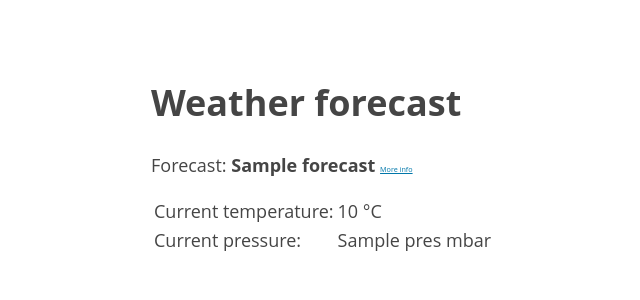
After one commit to 13621/m5stack-weather, a Flask app: template webserver/src/templates/root.html in a window 1280 px wide. The commit adds this page. Shown: the top 300 px of the page, without its empty margins (89-729 px from the left). Run offline with Flask 3, Linux system fonts and the light colour scheme; the template is opened without the code that fills it: most values are stand-ins (such as "Sample title", 1, 10 or a date in 2020).

```diff
--- a/docker-compose.yaml
+++ b/docker-compose.yaml
@@ -33,7 +33,7 @@ services:
       MQTT_PASSWORD: ${MQTT_PASSWORD}
 
   webserver:
-    image: cot_webserver_prod
+    image: cot_webserver_prod:latest
     restart: unless-stopped
     depends_on:
       - redis
--- a/mqtt/mqtt_dummy_publisher/pyproject.toml
+++ b/mqtt/mqtt_dummy_publisher/pyproject.toml
@@ -9,6 +9,7 @@ packages = [{include = "src"}]
 [tool.poetry.dependencies]
 python = "^3.11"
 paho-mqtt = "^2.0.0"
+numpy = "^1.26.4"
 
 [tool.poetry.scripts]
 mqtt_dummy_publisher = 'src.mqtt_dummy_publisher:main'
--- a/webserver/src/app.py
+++ b/webserver/src/app.py
@@ -5,32 +5,59 @@ import base64
 
 from flask import Flask, render_template
 from .redis_client import RedisClient
-from .weather_calc import WeatherForecast
+from .weather_calc import WeatherForecast, ZAMBRETTI_VALUES
 
 
 app = Flask(__name__)
+rdscl = RedisClient(os.environ.get("REDIS_HOSTNAME"), int(os.environ.get("REDIS_PORT")))
 
 
 @app.route('/')
 def root():
-    cl = RedisClient(os.environ.get("REDIS_HOSTNAME"), int(os.environ.get("REDIS_PORT")))
-
-    curtemp = cl.get_current_temperature()
-    curpres = cl.get_current_pressure()
-    pres_series = cl.get_pressure_series_three_hours()
+    curtemp = rdscl.get_current_temperature()
 
     fc = WeatherForecast(elevation=22,
                          temperature=curtemp,
-                         pressure_series=pres_series)
+                         pressure_series=rdscl.get_pressure_series_three_hours())
+
+    forecast, _ = fc.get_forecast()
+
+    return render_template('root.html',
+                           pres=fc.pressure,
+                           temp=curtemp,
+                           forecast=forecast)
+
+
+@app.route('/info')
+def info():
+    fc = WeatherForecast(elevation=22,
+                         temperature=rdscl.get_current_temperature(),
+                         pressure_series=rdscl.get_pressure_series_three_hours())
 
     forecast, zambretti_number = fc.get_forecast()
 
+    zambretti_table = [] # [('steady', 0, 'fine'), ...]
+
+    for p in ZAMBRETTI_VALUES.keys():
+        for z in ZAMBRETTI_VALUES[p].keys():
+            zambretti_table.append((p, z, ZAMBRETTI_VALUES[p][z]))
+
+    zambretti_table.sort(key=lambda x: x[1])
+
     graph_rgb_b64 = base64.b64encode(fc.get_pressure_graph()).decode('ascii')
 
-    return render_template('weather.html', pres=curpres, temp=curtemp, forecast=forecast, zambretti_number=zambretti_number, plot=graph_rgb_b64)
+    return render_template('info.html',
+                           pres=fc.pressure_sealevel,
+                           temp=fc.temperature,
+                           forecast=forecast,
+                           zambretti_number=zambretti_number,
+                           zambretti_table=zambretti_table,
+                           plot=graph_rgb_b64)
+
 
 def main():
     app.run()
 
+
 if __name__ == '__main__':
     main()
--- /dev/null
+++ b/webserver/src/templates/root.html
@@ -0,0 +1,29 @@
+<!DOCTYPE html>
+<html lang="de">
+
+	<head>
+		<title>Weather forecast</title>
+    		<link rel="stylesheet" type="text/css" href="{{ url_for('static', filename='main.css') }}">
+	</head>
+
+	<body>
+		<header>
+			<h1>Weather forecast</h1>
+		</header>
+		<div id="forecast">
+			<p>Forecast: <b>{{ forecast }}</b> <small><a href="{{ url_for('info') }}">More info</a></small></p>
+		</div>
+		<div id="valuetable">
+			<table id="values">
+				<tr>
+					<td>Current temperature:</td>
+					<td>{{ temp }} °C</td>
+				</tr>
+				<tr>
+					<td>Current pressure:</td>
+					<td>{{ pres }} mbar</td>
+				</tr>
+			</table>
+		</div>
+	</body>
+</html>
--- a/webserver/src/weather_calc.py
+++ b/webserver/src/weather_calc.py
@@ -60,8 +60,9 @@ class WeatherForecast:
     def __init__(self, elevation: int, temperature: int, pressure_series: list[tuple[int, float]]):
         self.elevation = elevation
         self.temperature = self._get_temp_kelvin(temperature)
+        self.pressure = pressure_series[-1][1]
         self.pressure_series = pressure_series
-        self.pressure_sealevel = self._get_pres_sealevel(self.pressure_series[-1][1], self.temperature, self.elevation)
+        self.pressure_sealevel = self._get_pres_sealevel(self.pressure, self.temperature, self.elevation)
 
 
     @staticmethod
@@ -103,21 +104,23 @@ class WeatherForecast:
         return output.getvalue()
 
     def get_pressure_trend(self) -> str:
-        fc = np.poly1d(self.pressure_linear_regressed_function_coefs())
+        coefs = self.pressure_linear_regressed_function_coefs()
+        print(coefs)
+        fc = np.poly1d(coefs)
         first_val = fc(self.pressure_series[0][1])
         last_val = fc(self.pressure_series[-1][1])
 
         diff = last_val - first_val
 
 
-        if self.pressure_sealevel < 1050 and self.pressure_sealevel > 985 and diff <= -1.6:
+        if self.pressure_sealevel < 1050 and self.pressure_sealevel > 985 and coefs[0] < 0:
             # between values and fall of 1.6 mbar
             return 'falling'
 
-        if self.pressure_sealevel < 1030 and self.pressure_sealevel > 947 and diff >= 1.6:
+        if self.pressure_sealevel < 1030 and self.pressure_sealevel > 947 and coefs[0] > 0:
             return 'rising'
 
-        if self.pressure_sealevel < 1033 and self.pressure_sealevel > 960:
+        if self.pressure_sealevel < 1033 and self.pressure_sealevel > 960:# and (diff < 1.6 or diff > -1.6):
             return 'steady'
 
         return 'unknown'
```
Also changed, not shown: mqtt/mqtt_dummy_publisher/src/mqtt_dummy_publisher.py (+12 -1 lines), webserver/src/templates/info.html (renamed from webserver/src/templates/weather.html, +16 -2 lines), 2 other files.
